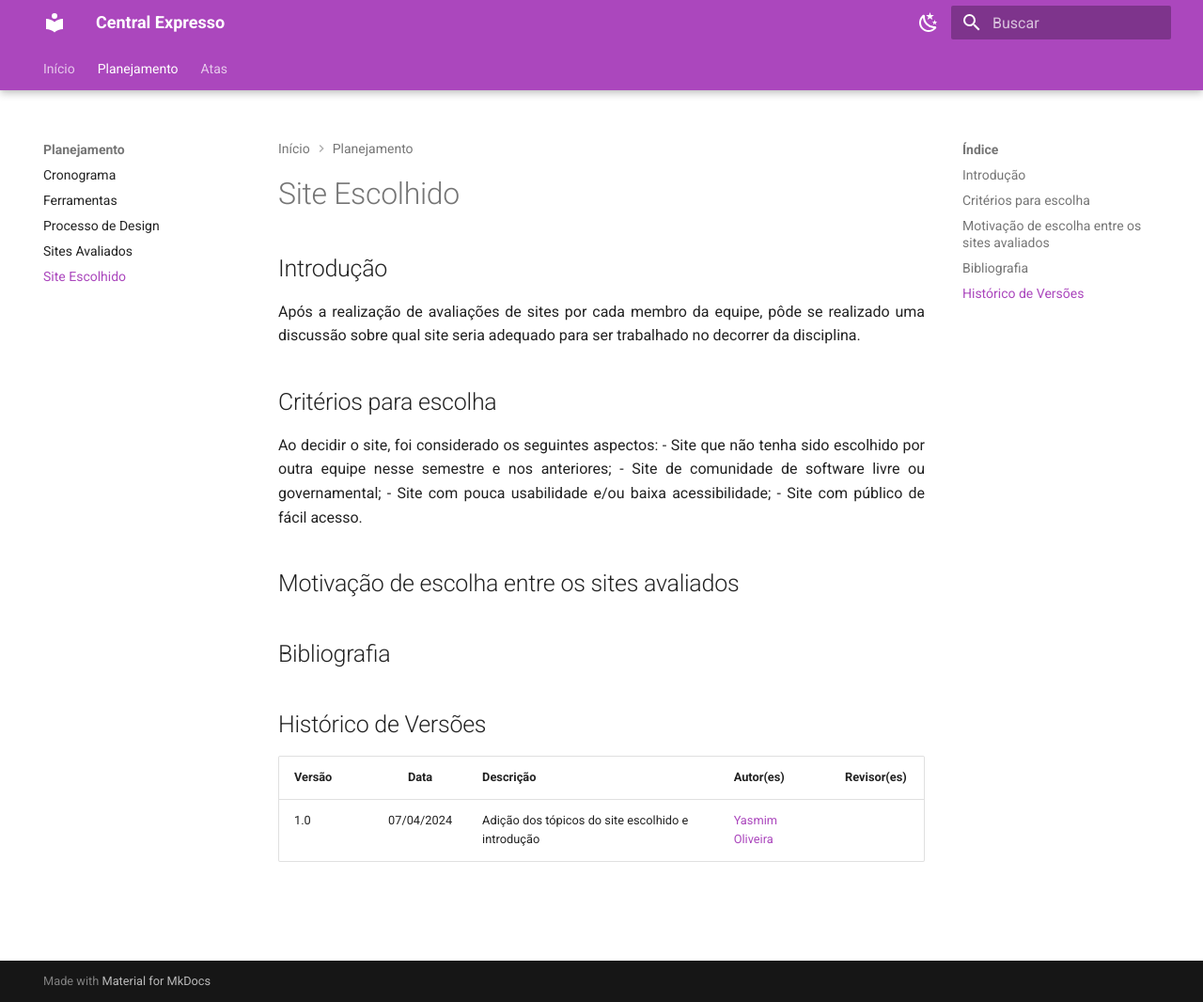
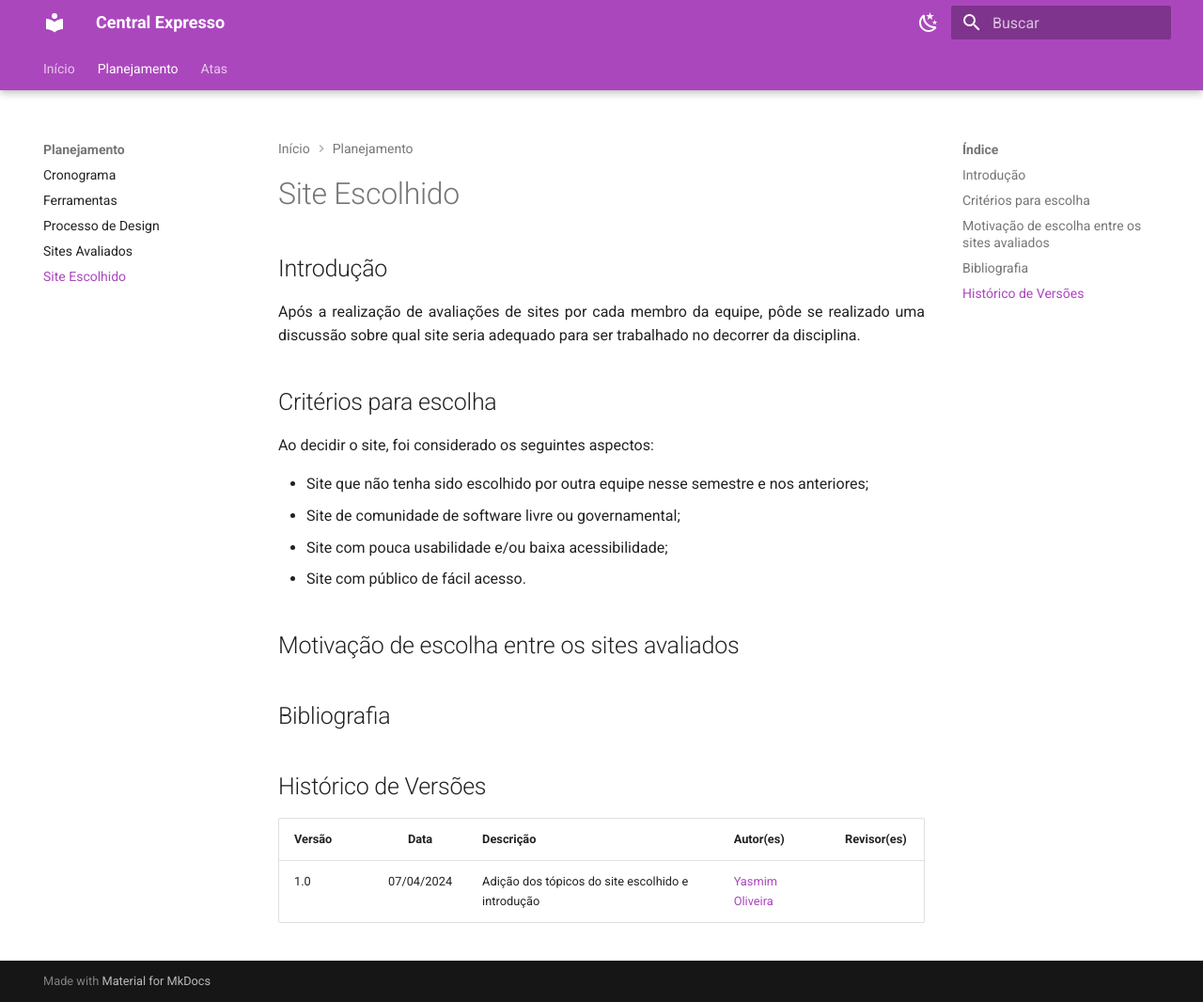
Before and after one commit to Interacao-Humano-Computador/2024.1-Grupo08, an MkDocs documentation site: the page built from docs/planejamento/site_escolhido.md, in a window 1280 px wide and 1066 px high. Shown: the whole window at 94% size. Built offline with MkDocs 1.6.1 and Material for MkDocs 9.7.7, drawn with Linux system fonts in a browser that asks for light colours.

Commit message:
ajuste formatação site escolhido

```diff
--- a/docs/planejamento/site_escolhido.md
+++ b/docs/planejamento/site_escolhido.md
@@ -4,10 +4,16 @@ Após a realização de avaliações de sites por cada membro da equipe, pôde s
 
 ## Critérios para escolha
 Ao decidir o site, foi considerado os seguintes aspectos:
-- Site que não tenha sido escolhido por outra equipe nesse semestre e nos anteriores;
-- Site de comunidade de software livre ou governamental;
-- Site com pouca usabilidade e/ou baixa acessibilidade;
-- Site com público de fácil acesso.
+<ul>
+<li> Site que não tenha sido escolhido por outra equipe nesse semestre e nos anteriores; </li>
+<li> Site de comunidade de software livre ou governamental; </li>
+<li> Site com pouca usabilidade e/ou baixa acessibilidade; </li>
+<li> Site com público de fácil acesso. </li>
+
+
+
+</ul>
+
 
 ## Motivação de escolha entre os sites avaliados
 
```
